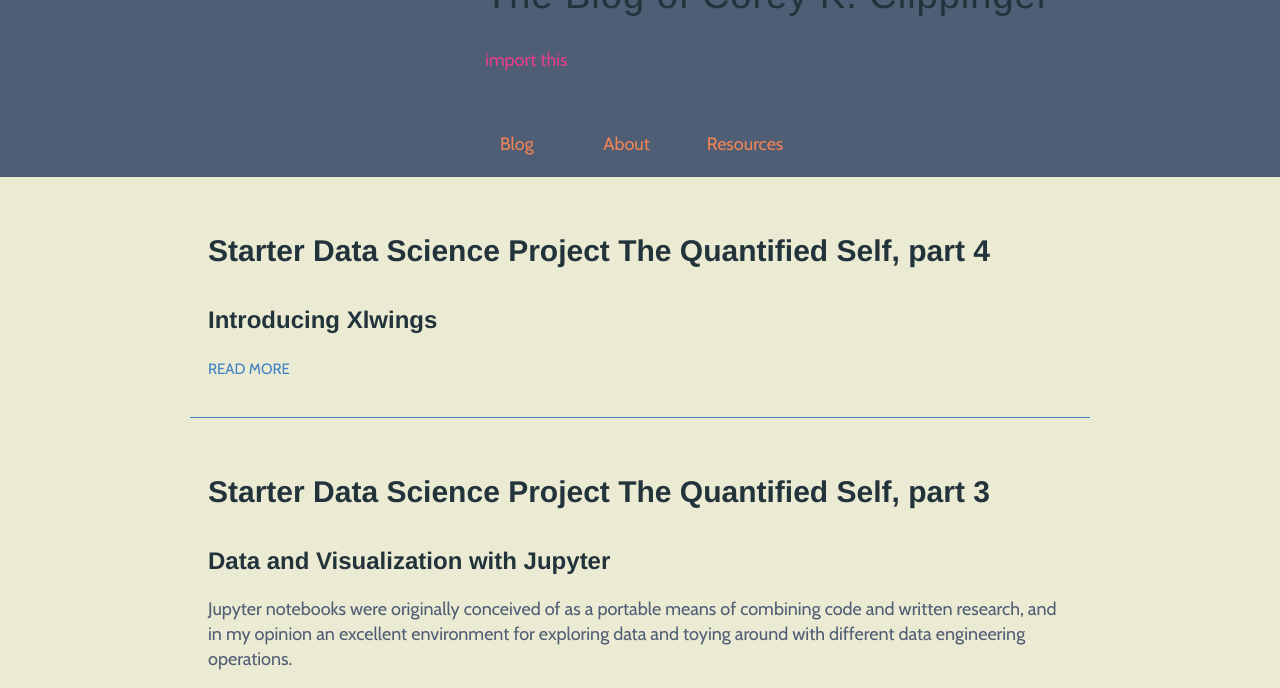
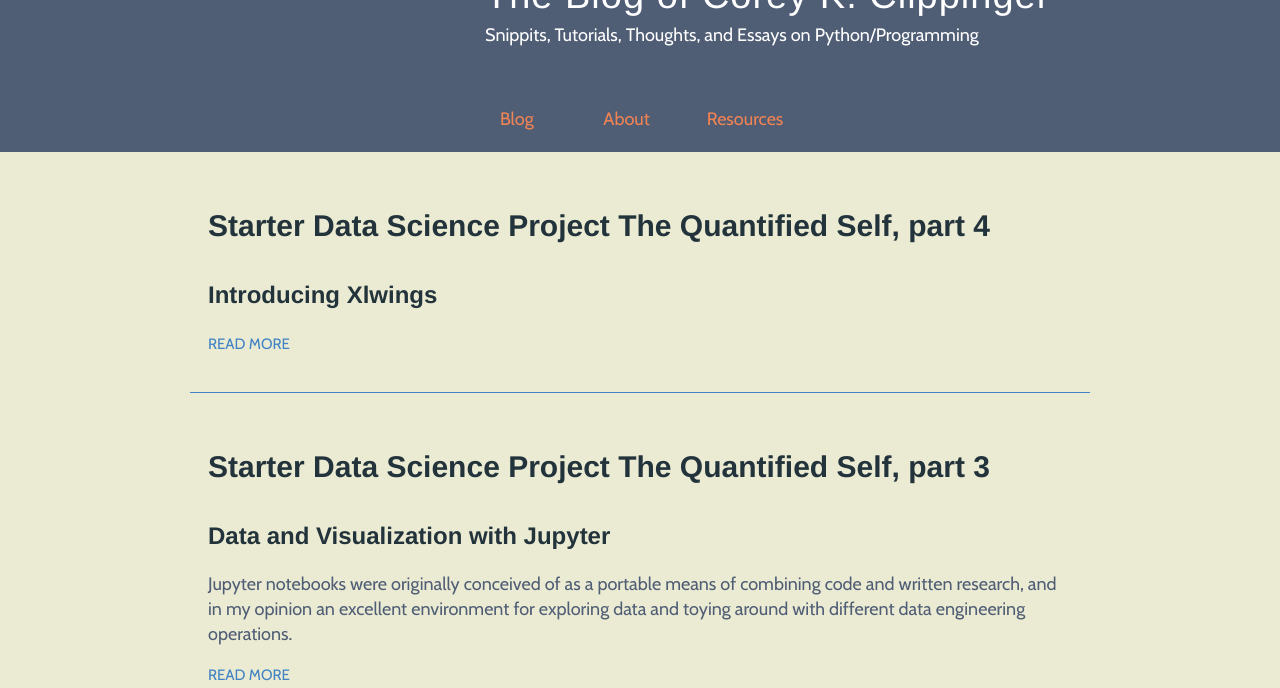
Before and after one commit to coreyclip/coreyclip.github.io, a Jekyll site: the page built from index.html, in a window 1280 px wide and 900 px high, cut to the strip 212-900 px from the top of the window. Built offline with Jekyll 4.4.1, drawn with Linux system fonts in a browser that asks for light colours; nearby versions of some CDN libraries; some web fonts are replaced.

Commit message:
changed top information to be white

```diff
--- a/_layouts/default.html
+++ b/_layouts/default.html
@@ -32,8 +32,8 @@
                         <div class='col-md-8 col-sm-10 headline-col'>
                             <div class='row'>
                                 <div class="site-info">
-                                    <h1 class="site-name"><a href="{{ site.baseurl }}/">The Blog of Corey K. Clippinger</a></h1>
-                                    <p class="site-description">Snippits, Tutorials, Thoughts, and Essays on Python/Programming <br> <code>import this</code></p>
+                                    <h1 class="site-name text-white"><a href="{{ site.baseurl }}/">The Blog of Corey K. Clippinger</a></h1>
+                                    <p class="site-description text-white">Snippits, Tutorials, Thoughts, and Essays on Python/Programming</p>
                                 </div>
                             </div>
                             <div class='row links-row'>
```
